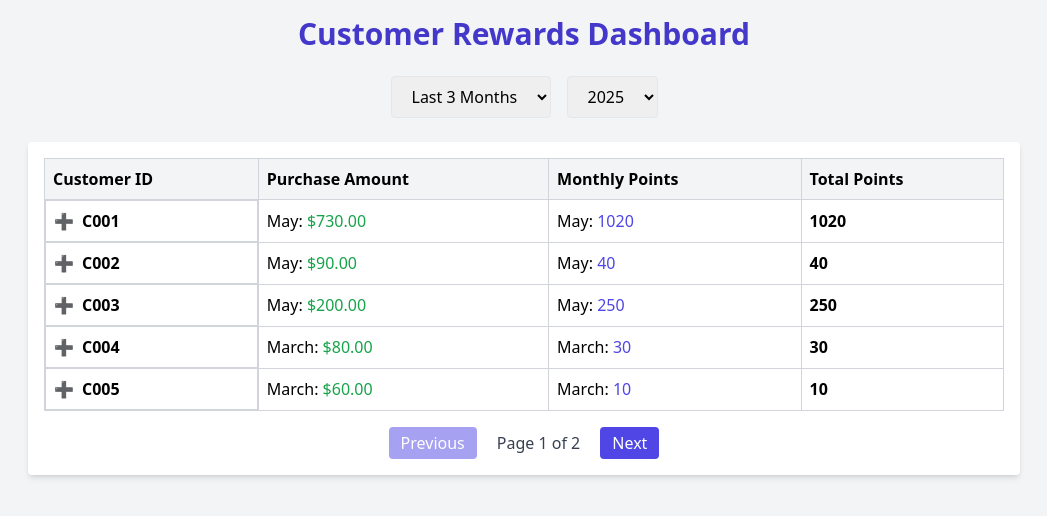
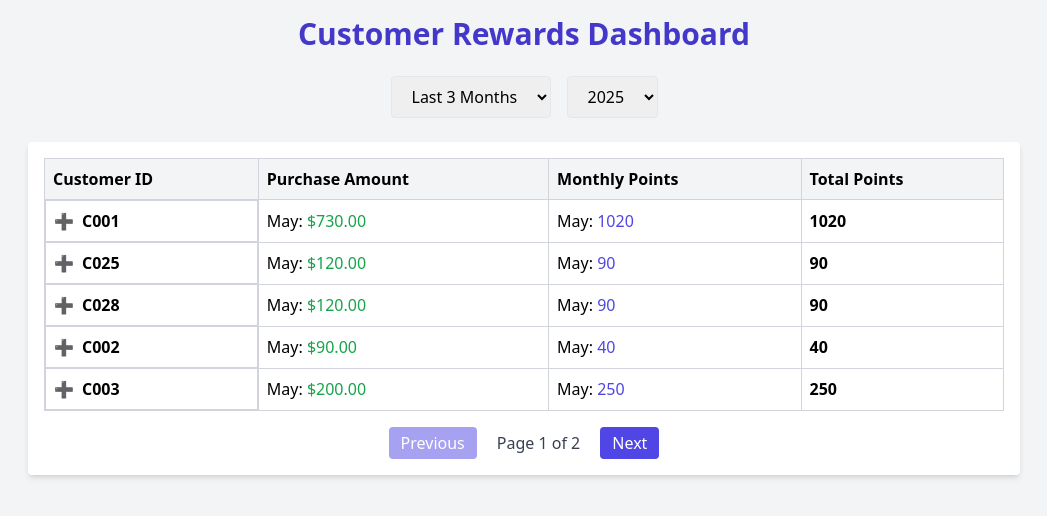
Before and after one commit to Ashish2441/CharterApp, a React (Create React App) app: page / in a window 1280 px wide. Shown: the top 516 px of the page, without its empty margins (116-1163 px from the left). Built offline with nearby package versions, Linux system fonts and the light colour scheme.

Commit message:
modified functions for dropdown issue

```diff
--- a/public/transactions.json
+++ b/public/transactions.json
@@ -4,6 +4,18 @@
     "transactionId": "T024",
     "amount": 120,
     "date": "2025-05-01"
+  },
+  {
+    "customerId": "C025",
+    "transactionId": "T028",
+    "amount": 120,
+    "date": "2025-05-21"
+  },
+  {
+    "customerId": "C028",
+    "transactionId": "T030",
+    "amount": 120,
+    "date": "2025-05-25"
   },
   {
     "customerId": "C001",
--- a/src/components/CustomerTable.jsx
+++ b/src/components/CustomerTable.jsx
@@ -45,10 +45,19 @@ const CustomerTable = ({ data, selectedMonth, selectedYear }) => {
       const txMonth = date.getMonth() + ONE;
       const txYear = date.getFullYear();
 
-      if (!selectedYear) return false;
+      if (!selectedMonth || selectedMonth === LAST_THREE) {
+        const today = new Date();
+        const threeMonthsAgo = new Date(
+          today.getFullYear(),
+          today.getMonth() - TWO,
+          ONE
+        );
 
-      if (!selectedMonth || selectedMonth === LAST_THREE) {
-        return txYear === parseInt(selectedYear);
+        return (
+          date >= threeMonthsAgo &&
+          date <= today &&
+          txYear === parseInt(selectedYear)
+        );
       }
 
       return (
```
